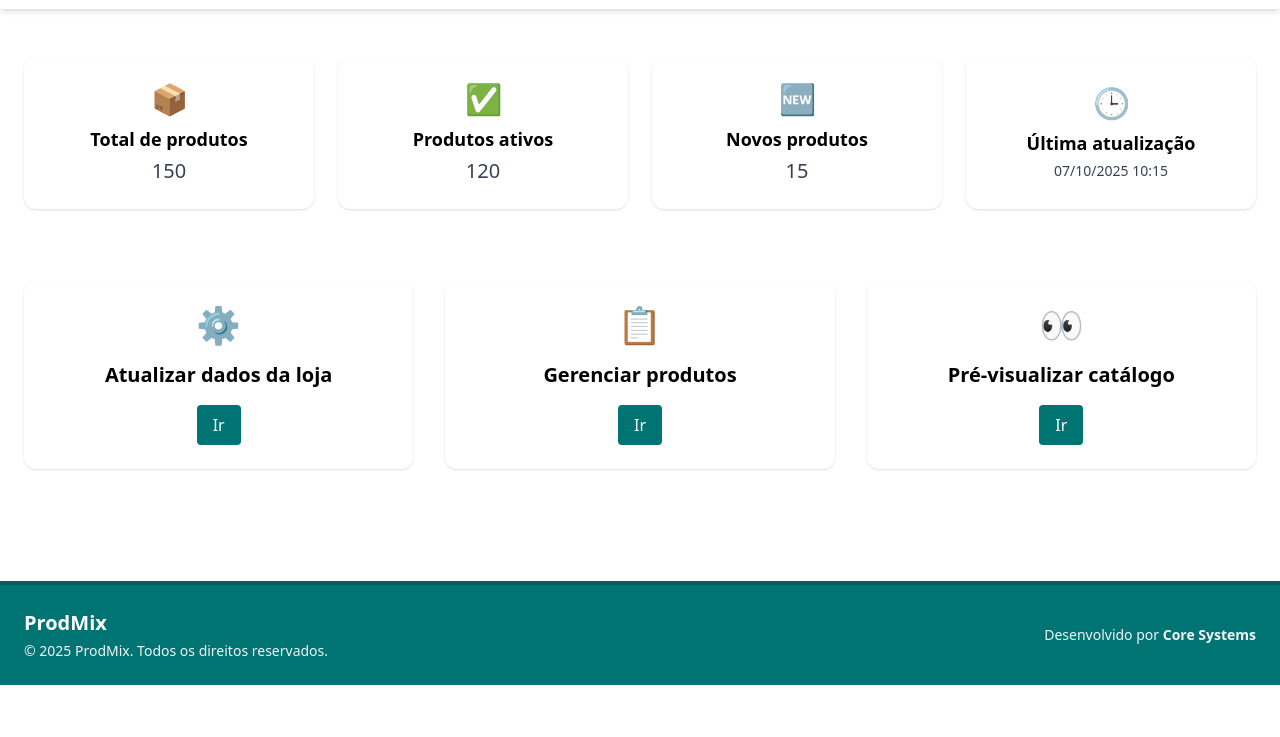
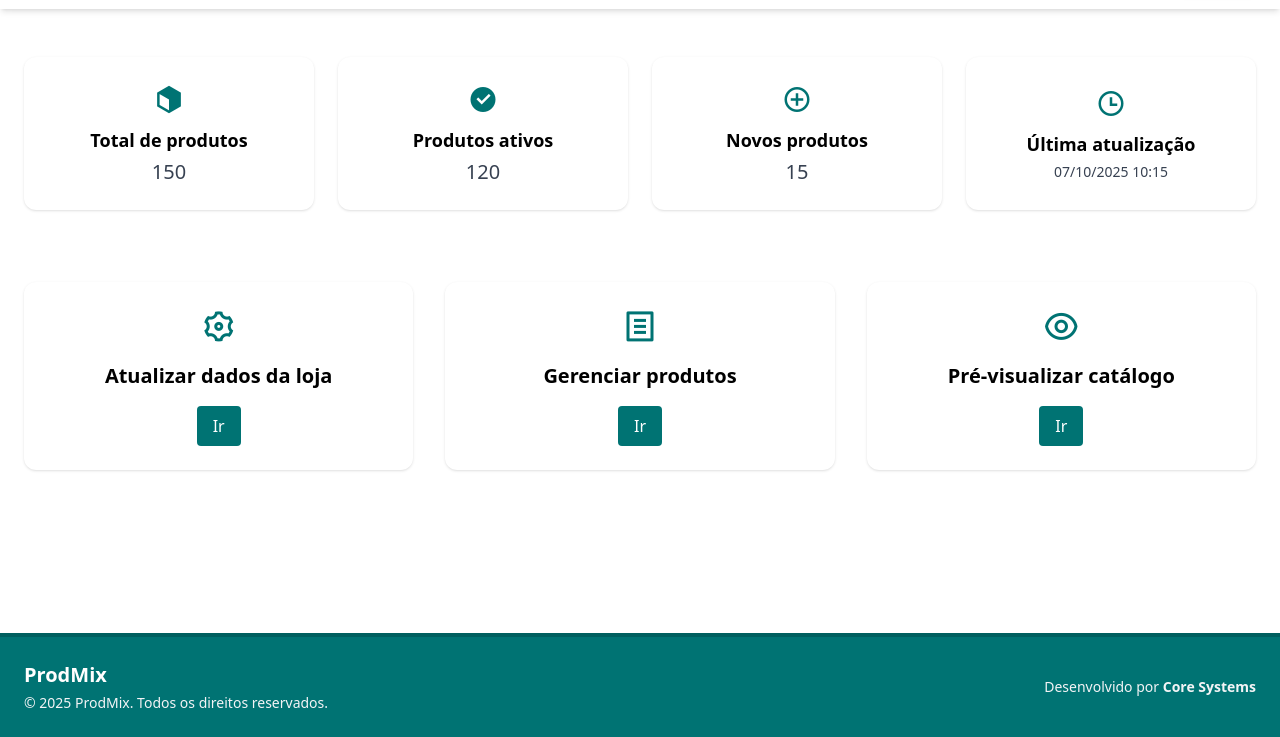
Before and after one commit to ViniciusDevAssis/prodmix-prototipo, a plain HTML site: page dashboard.html in a window 1280 px wide. Shown: the part 63-800 px from the top of the page. Drawn offline with nearby package versions, Linux system fonts and the light colour scheme.

Commit message:
Troca dos emojis por icones svg

```diff
--- a/dashboard.html
+++ b/dashboard.html
@@ -4,20 +4,19 @@
     <meta charset="UTF-8" />
     <meta name="viewport" content="width=device-width, initial-scale=1.0" />
     <title>Dashboard - ProdMix</title>
+
+    <!-- Remix Icon CDN -->
+    <link href="https://cdn.jsdelivr.net/npm/remixicon@4.3.0/fonts/remixicon.css" rel="stylesheet">
+
     <script src="https://cdn.tailwindcss.com"></script>
     <style>
-      .green-custom {
-        background-color: #007373;
-      }
-      .green-custom-hover:hover {
-        background-color: #005f5f;
-      }
-      .text-green-custom {
-        color: #007373;
-      }
+      .green-custom { background-color: #007373; }
+      .green-custom-hover:hover { background-color: #005f5f; }
+      .text-green-custom { color: #007373; }
     </style>
   </head>
-  <body class="bg-green-custom font-sans min-h-screen">
+  <body class="bg-green-custom font-sans min-h-screen flex flex-col">
+
     <!-- Navbar -->
     <nav class="w-full bg-white/95 backdrop-blur-sm shadow-md px-4 sm:px-6 py-3 flex items-center justify-between sticky top-0 z-50">
       <!-- Logo da loja -->
@@ -32,35 +31,45 @@
       <!-- Botão logout -->
       <div>
         <a
-          href="#"
+          href="index.html"
           class="px-3 py-2 green-custom text-white rounded hover:bg-green-custom-hover shadow-md text-sm sm:text-base"
-          >Logout</a
-        >
+        >Logout</a>
       </div>
     </nav>
+
+    <!-- Conteúdo principal -->
+    <main class="flex-1">
 
       <!-- KPIs -->
       <section class="max-w-7xl mx-auto px-4 sm:px-6 py-6 grid grid-cols-1 sm:grid-cols-2 lg:grid-cols-4 gap-6 mt-6">
         <div class="bg-white p-6 rounded-xl shadow text-center flex flex-col items-center justify-center">
-        <div class="text-green-custom text-3xl mb-2">📦</div>
+          <div class="text-green-custom text-3xl mb-2">
+            <i class="ri-box-2-fill"></i>
+          </div>
           <h3 class="font-semibold text-lg">Total de produtos</h3>
           <p class="text-gray-700 text-xl mt-1">150</p>
         </div>
 
         <div class="bg-white p-6 rounded-xl shadow text-center flex flex-col items-center justify-center">
-        <div class="text-green-custom text-3xl mb-2">✅</div>
+          <div class="text-green-custom text-3xl mb-2">
+            <i class="ri-checkbox-circle-fill"></i>
+          </div>
           <h3 class="font-semibold text-lg">Produtos ativos</h3>
           <p class="text-gray-700 text-xl mt-1">120</p>
         </div>
 
         <div class="bg-white p-6 rounded-xl shadow text-center flex flex-col items-center justify-center">
-        <div class="text-green-custom text-3xl mb-2">🆕</div>
+          <div class="text-green-custom text-3xl mb-2">
+            <i class="ri-add-circle-line"></i>
+          </div>
           <h3 class="font-semibold text-lg">Novos produtos</h3>
           <p class="text-gray-700 text-xl mt-1">15</p>
         </div>
 
         <div class="bg-white p-6 rounded-xl shadow text-center flex flex-col items-center justify-center">
-        <div class="text-green-custom text-3xl mb-2">🕒</div>
+          <div class="text-green-custom text-3xl mb-2">
+            <i class="ri-time-line"></i>
+          </div>
           <h3 class="font-semibold text-lg">Última atualização</h3>
           <p class="text-gray-700 text-sm mt-1">07/10/2025 10:15</p>
         </div>
@@ -69,37 +78,34 @@
       <!-- Cards de navegação -->
       <section class="max-w-7xl mx-auto px-4 sm:px-6 py-12 grid grid-cols-1 sm:grid-cols-3 gap-8">
         <div class="p-6 bg-white rounded-xl shadow text-center">
-        <div class="text-green-custom text-4xl mb-4">⚙️</div>
+          <div class="text-green-custom text-4xl mb-4">
+            <i class="ri-settings-3-line"></i>
+          </div>
           <h3 class="font-semibold text-xl mb-2">Atualizar dados da loja</h3>
-        <a
-          href="update-store.html"
-          class="mt-2 inline-block px-4 py-2 green-custom text-white rounded hover:bg-green-custom-hover transition"
-          >Ir</a
-        >
+          <a href="update-store.html" class="mt-2 inline-block px-4 py-2 green-custom text-white rounded hover:bg-green-custom-hover transition">Ir</a>
         </div>
 
         <div class="p-6 bg-white rounded-xl shadow text-center">
-        <div class="text-green-custom text-4xl mb-4">📋</div>
+          <div class="text-green-custom text-4xl mb-4">
+            <i class="ri-file-list-line"></i>
+          </div>
           <h3 class="font-semibold text-xl mb-2">Gerenciar produtos</h3>
-        <a
-          href="manage-products.html"
-          class="mt-2 inline-block px-4 py-2 green-custom text-white rounded hover:bg-green-custom-hover transition"
-          >Ir</a
-        >
+          <a href="manage-products.html" class="mt-2 inline-block px-4 py-2 green-custom text-white rounded hover:bg-green-custom-hover transition">Ir</a>
         </div>
 
         <div class="p-6 bg-white rounded-xl shadow text-center">
-        <div class="text-green-custom text-4xl mb-4">👀</div>
+          <div class="text-green-custom text-4xl mb-4">
+            <i class="ri-eye-line"></i>
+          </div>
           <h3 class="font-semibold text-xl mb-2">Pré-visualizar catálogo</h3>
-        <a
-          href="catalog-preview.html"
-          class="mt-2 inline-block px-4 py-2 green-custom text-white rounded hover:bg-green-custom-hover transition"
-          >Ir</a
-        >
+          <a href="catalog-preview.html" class="mt-2 inline-block px-4 py-2 green-custom text-white rounded hover:bg-green-custom-hover transition">Ir</a>
         </div>
       </section>
 
-    <footer class="bg-[#007373] text-white py-6 mt-16 border-t-4 border-[#005f5f]">
+    </main>
+
+    <!-- Footer fixado no final -->
+    <footer class="bg-[#007373] text-white py-6 mt-auto border-t-4 border-[#005f5f]">
       <div class="container mx-auto px-6 flex flex-col md:flex-row justify-between items-center">
         <div>
           <h3 class="text-xl font-semibold">ProdMix</h3>
@@ -109,11 +115,11 @@
         </div>
         <div class="mt-4 md:mt-0">
           <p class="text-sm text-gray-100">
-            Desenvolvido por
-            <span class="font-semibold">Core Systems</span>
+            Desenvolvido por <span class="font-semibold">Core Systems</span>
           </p>
         </div>
       </div>
     </footer>
+
   </body>
 </html>
```
Also changed, not shown: index.html (+28 -7 lines). Lines whose indentation alone changed are shown as unchanged.
